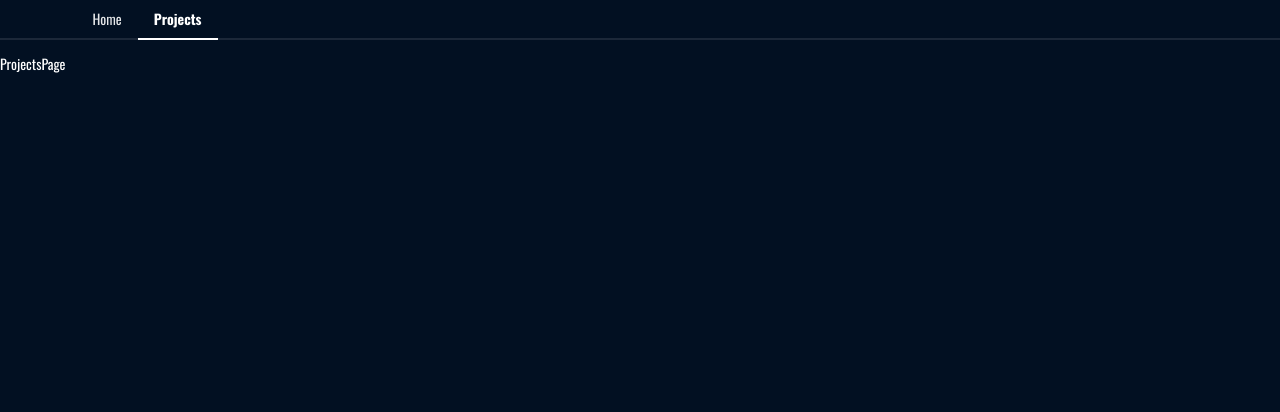
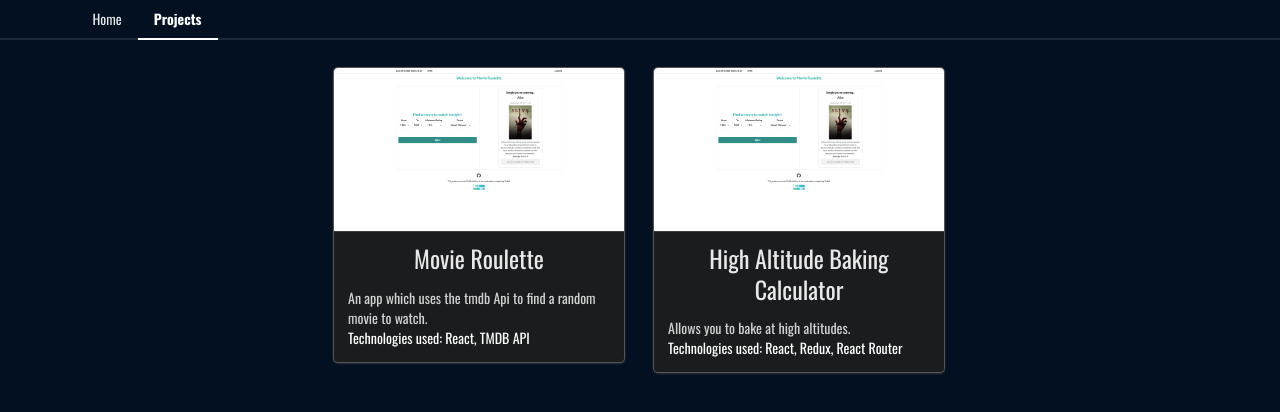
Before and after one commit to michaelmaryanoff/personal-page, a React (Create React App) app: page /projects in a window 1280 px wide. Shown: the top 412 px of the page. Built offline with nearby package versions, Linux system fonts and the light colour scheme.

Commit message:
Two cards with basic styling

```diff
--- a/src/components/HeroHeader.js
+++ b/src/components/HeroHeader.js
@@ -1,6 +1,6 @@
 import React from 'react';
 
-import SocialLinks from './mainpage/SocialLinks';
+import SocialLinks from './mainPageComponents/SocialLinks';
 
 const HeroHeader = () => {
   return (
--- a/src/components/pages/ProjectsPage.js
+++ b/src/components/pages/ProjectsPage.js
@@ -1,7 +1,20 @@
 import React from 'react';
 
+import ProjectCard from '../projectsPageComponents/ProjectCard';
+
+import movieRouletteImage from '../../images/MovieRoulette.png';
+
 const ProjectsPage = () => {
-  return <div>ProjectsPage</div>;
+  return (
+      <div className="ui basic segment">
+        <div className="ui eight column grid">
+          <div className="ui four column center aligned centered row">
+              <ProjectCard imagePath={movieRouletteImage} alt="Movie Roulette" header="Movie Roulette" description="An app which uses the tmdb Api to find a random movie to watch." metaContent="Technologies used: React, TMDB API" />
+              <ProjectCard imagePath={movieRouletteImage} alt="Baking Calculator"  header="High Altitude Baking Calculator" description="Allows you to bake at high altitudes." metaContent="Technologies used: React, Redux, React Router"/>
+            </div>
+      </div>
+    </div>
+  );
 };
 
 export default ProjectsPage;
--- /dev/null
+++ b/src/components/projectsPageComponents/ProjectCard.js
@@ -0,0 +1,20 @@
+import React from 'react';
+
+const ProjectCard = props => {
+  return (
+    <div className="column">
+      <div className="ui inverted card">
+        <div className="image">
+          <img src={props.imagePath} alt={props.alt} />
+        </div>
+        <div className="content">
+          <div className="ui large centered header">{props.header}</div>
+          <div className="description">{props.description}</div>
+          <div className="extra content">{props.metaContent} </div>
+        </div>
+      </div>
+    </div>
+  );
+};
+
+export default ProjectCard;
```
Also changed, not shown: src/components/mainPageComponents/IconButton.js (renamed from src/components/mainpage/IconButton.js), src/components/mainPageComponents/SocialLinks.js (renamed from src/components/mainpage/SocialLinks.js), src/images/MovieRoulette.png (added).
